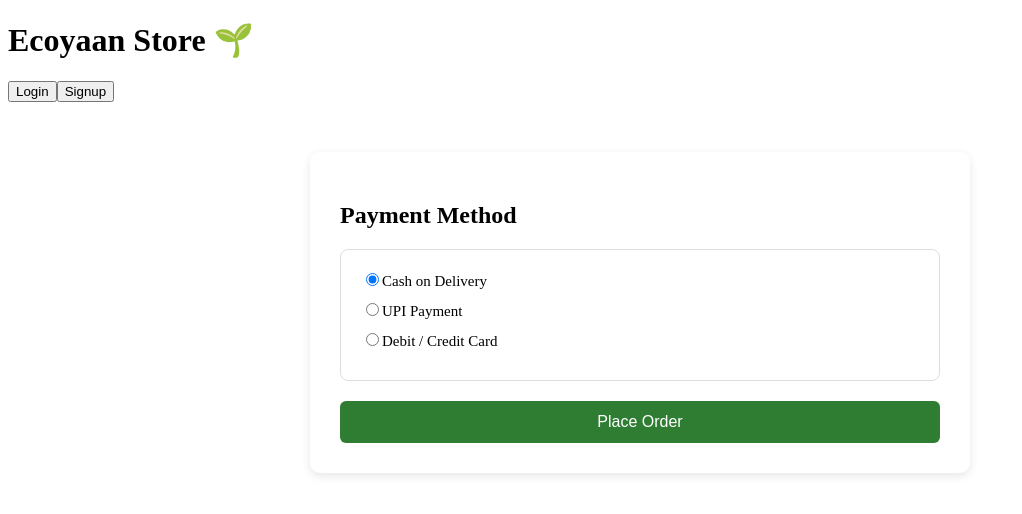
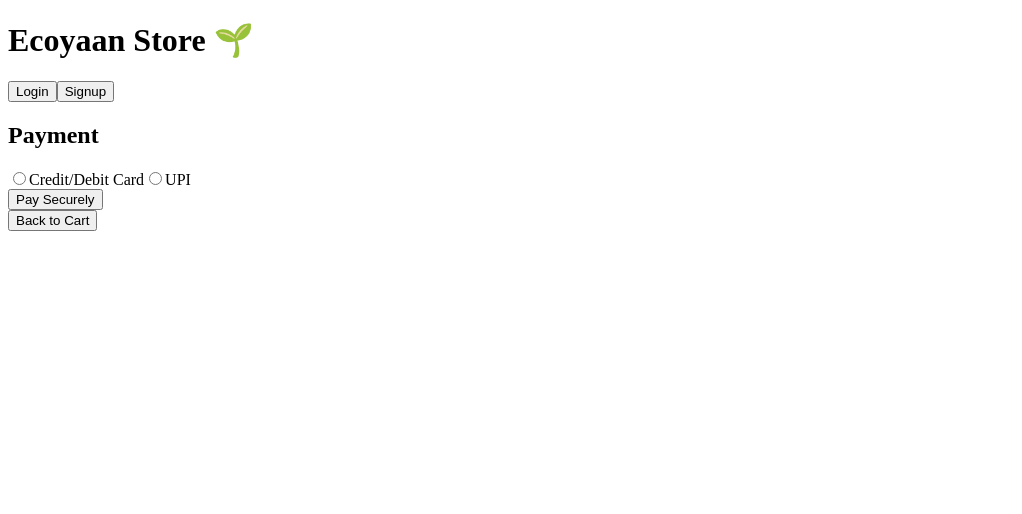
Before and after one commit to Rakshanayak24/ECommerce, a Next.js app: page /payment in a window 1280 px wide. Shown: the top 514 px of the page, without its empty margins (0-1022 px from the left). Built offline with nearby package versions, Linux system fonts and the light colour scheme.

Commit message:
Update page.js

```diff
--- a/app/payment/page.js
+++ b/app/payment/page.js
@@ -1,115 +1,74 @@
 "use client";
 
-import { useRouter } from "next/navigation";
-import { useState } from "react";
+import { useState, useContext } from "react";
+import { CartContext } from "../../context/CartContext";
+import Link from "next/link";
 
-export default function PaymentPage(){
+export default function PaymentPage() {
+  const { cartData, shippingAddress, addOrder } = useContext(CartContext);
+  const [paymentMethod, setPaymentMethod] = useState("");
+  const [upiNumber, setUpiNumber] = useState("");
 
-  const router = useRouter();
+  const handlePayment = () => {
+    if(paymentMethod === "UPI" && upiNumber.trim() === "") {
+      alert("Please enter your UPI number");
+      return;
+    }
+    // Save order
+    addOrder({ cart: cartData, shipping: shippingAddress, payment: paymentMethod });
+    alert("Order placed successfully!");
+  };
 
-  const [method,setMethod] = useState("cod");
+  return (
+    <div className="max-w-3xl mx-auto p-6 bg-white rounded mt-6">
+      <h2 className="text-xl font-bold mb-4">Payment</h2>
 
-  function placeOrder(){
-
-    const shipping = JSON.parse(localStorage.getItem("shipping"));
-
-    let orders = JSON.parse(localStorage.getItem("orders")) || [];
-
-    const newOrder = {
-      id: Date.now(),
-      shipping,
-      method,
-      status:"Processing",
-      date:new Date().toLocaleDateString()
-    };
-
-    orders.push(newOrder);
-
-    localStorage.setItem("orders",JSON.stringify(orders));
-
-    alert("Order Placed Successfully");
-
-    router.push("/orders");
-
-  }
-
-  return(
-
-    <div style={{
-      maxWidth:"600px",
-      margin:"50px auto",
-      background:"white",
-      padding:"30px",
-      borderRadius:"10px",
-      boxShadow:"0 3px 10px rgba(0,0,0,0.1)"
-    }}>
-
-      <h2 style={{marginBottom:"20px"}}>Payment Method</h2>
-
-      <div style={cardStyle}>
-
-        <label style={labelStyle}>
+      <div className="flex flex-col gap-4">
+        <label>
           <input
             type="radio"
             name="payment"
-            value="cod"
-            checked={method==="cod"}
-            onChange={(e)=>setMethod(e.target.value)}
+            value="Credit/Debit Card"
+            checked={paymentMethod === "Credit/Debit Card"}
+            onChange={(e) => setPaymentMethod(e.target.value)}
           />
-          Cash on Delivery
+          <span className="ml-2">Credit/Debit Card</span>
         </label>
 
-        <label style={labelStyle}>
+        <label>
           <input
             type="radio"
             name="payment"
-            value="upi"
-            onChange={(e)=>setMethod(e.target.value)}
+            value="UPI"
+            checked={paymentMethod === "UPI"}
+            onChange={(e) => setPaymentMethod(e.target.value)}
           />
-          UPI Payment
+          <span className="ml-2">UPI</span>
         </label>
 
-        <label style={labelStyle}>
+        {paymentMethod === "UPI" && (
           <input
-            type="radio"
-            name="payment"
-            value="card"
-            onChange={(e)=>setMethod(e.target.value)}
+            type="text"
+            placeholder="Enter UPI number"
+            value={upiNumber}
+            onChange={(e) => setUpiNumber(e.target.value)}
+            className="border p-2 rounded mt-2"
           />
-          Debit / Credit Card
-        </label>
-
+        )}
       </div>
 
-      <button onClick={placeOrder} style={buttonStyle}>
-        Place Order
+      <button
+        onClick={handlePayment}
+        className="mt-6 bg-green-600 text-white px-4 py-2 rounded"
+      >
+        Pay Securely
       </button>
 
+      <div className="mt-4">
+        <Link href="/">
+          <button className="px-4 py-2 bg-gray-300 rounded">Back to Cart</button>
+        </Link>
+      </div>
     </div>
-
   );
 }
-
-const cardStyle={
-  border:"1px solid #ddd",
-  padding:"20px",
-  borderRadius:"8px",
-  marginBottom:"20px"
-};
-
-const labelStyle={
-  display:"block",
-  marginBottom:"10px",
-  fontSize:"15px"
-};
-
-const buttonStyle={
-  width:"100%",
-  padding:"12px",
-  background:"#2e7d32",
-  color:"white",
-  border:"none",
-  borderRadius:"6px",
-  fontSize:"16px",
-  cursor:"pointer"
-};
```
